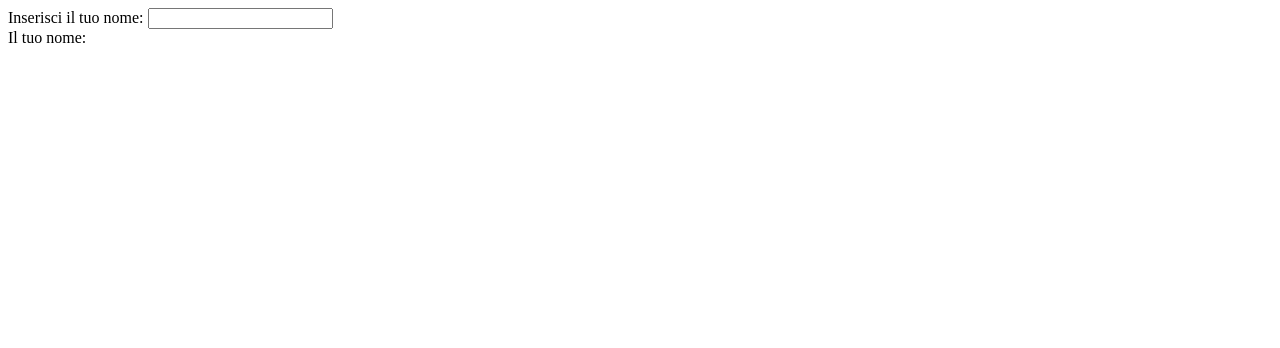
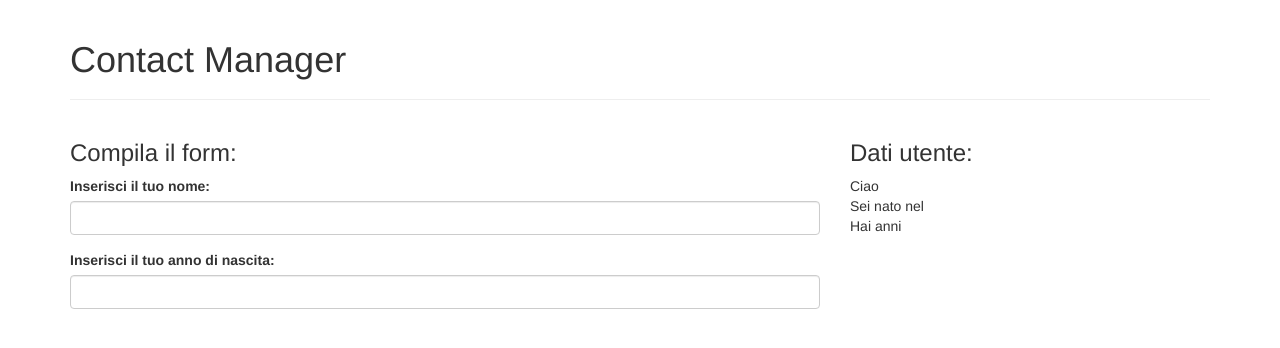
Before and after one commit to jimilucio/angularjs-course, a plain HTML site: page index.html in a window 1280 px wide. Drawn offline with nearby package versions, Linux system fonts and the light colour scheme.

Commit message:
Step 2 examples with controller

```diff
--- /dev/null
+++ b/app/index.js
@@ -0,0 +1,34 @@
+angular.module('myApplication', [])
+.config([function () {
+
+	/* Configuration is where you configure providers ( not instances) */
+	console.log("Configuration hook");
+
+
+
+}])
+.run([function () {
+
+	/* Run is when the app gets kicked off */
+	console.log("Run hook");
+
+}]);
+
+
+angular.module('myApplication')
+	.controller('ContactController', function ($scope, $log) {
+		$scope.fullName = '';
+		$scope.yearOfBirth = '';
+		$scope.age = function () {
+			if ($scope.yearOfBirth > 0){
+				var currDate = new Date();
+				var currentYear = currDate.getFullYear();
+				var age = currentYear - $scope.yearOfBirth;
+				$log.debug('Age of the user: ', age);
+				return age;
+			}
+		};
+	});
+
+
+angular.bootstrap(document.getElementById("container"), ["myApplication"]);
--- a/index.html
+++ b/index.html
@@ -4,15 +4,55 @@
   <meta charset="utf-8">
   <meta name="viewport" content="width=device-width">
   <title>Conte.it - Portale</title>
+  <!-- Latest compiled and minified CSS -->
+  <link rel="stylesheet" href="https://maxcdn.bootstrapcdn.com/bootstrap/3.3.7/css/bootstrap.min.css" integrity="sha384-BVYiiSIFeK1dGmJRAkycuHAHRg32OmUcww7on3RYdg4Va+PmSTsz/K68vbdEjh4u"
+    crossorigin="anonymous">
+
+  <!-- Optional theme -->
+  <link rel="stylesheet" href="https://maxcdn.bootstrapcdn.com/bootstrap/3.3.7/css/bootstrap-theme.min.css" integrity="sha384-rHyoN1iRsVXV4nD0JutlnGaslCJuC7uwjduW9SVrLvRYooPp2bWYgmgJQIXwl/Sp"
+    crossorigin="anonymous">
 </head>
-<body ng-app="myApplication">
- Inserisci il tuo nome:
- <input type="text" ng-model="myName">
- <br>
- Il tuo nome: {{myName}}
+<body>
+
+  <div class="container" ng-app="myApplication">
+
+    <div class="page-header">
+      <h1>Contact Manager</h1>
+    </div>
+
+
+    <div ng-controller="ContactController">
+      <div class="row">
+        <div class="col-md-8">
+          <h3>Compila il form:</h3>
+          <form>
+            <div class="row">
+              <div class="col-md-12">
+                <div class="form-group">
+                  <label for="exampleInputEmail1">Inserisci il tuo nome:</label>
+                  <input type="text" class="form-control" ng-model="myName">
+                </div>
+              </div>
+              <div class="col-md-12">
+                <div class="form-group">
+                  <label for="exampleInputEmail1">Inserisci il tuo anno di nascita:</label>
+                  <input type="text" class="form-control" ng-model="yearOfBirth">
+                </div>
+              </div>
+            </div>
+          </form>
+        </div>
+        <div class="col-md-4">
+          <h3>Dati utente:</h3>
+          Ciao {{myName}}
+          <br> Sei nato nel {{yearOfBirth}}
+          <br> Hai {{age()}} anni
+        </div>
+      </div>
+    </div>
+  </div>
+
  <script src="https://ajax.googleapis.com/ajax/libs/angularjs/1.3.20/angular.min.js"></script>
- <script>
-  angular.module('myApplication', []);
- </script>
+ <script src="app/index.js"></script>
 </body>
 </html>
```
